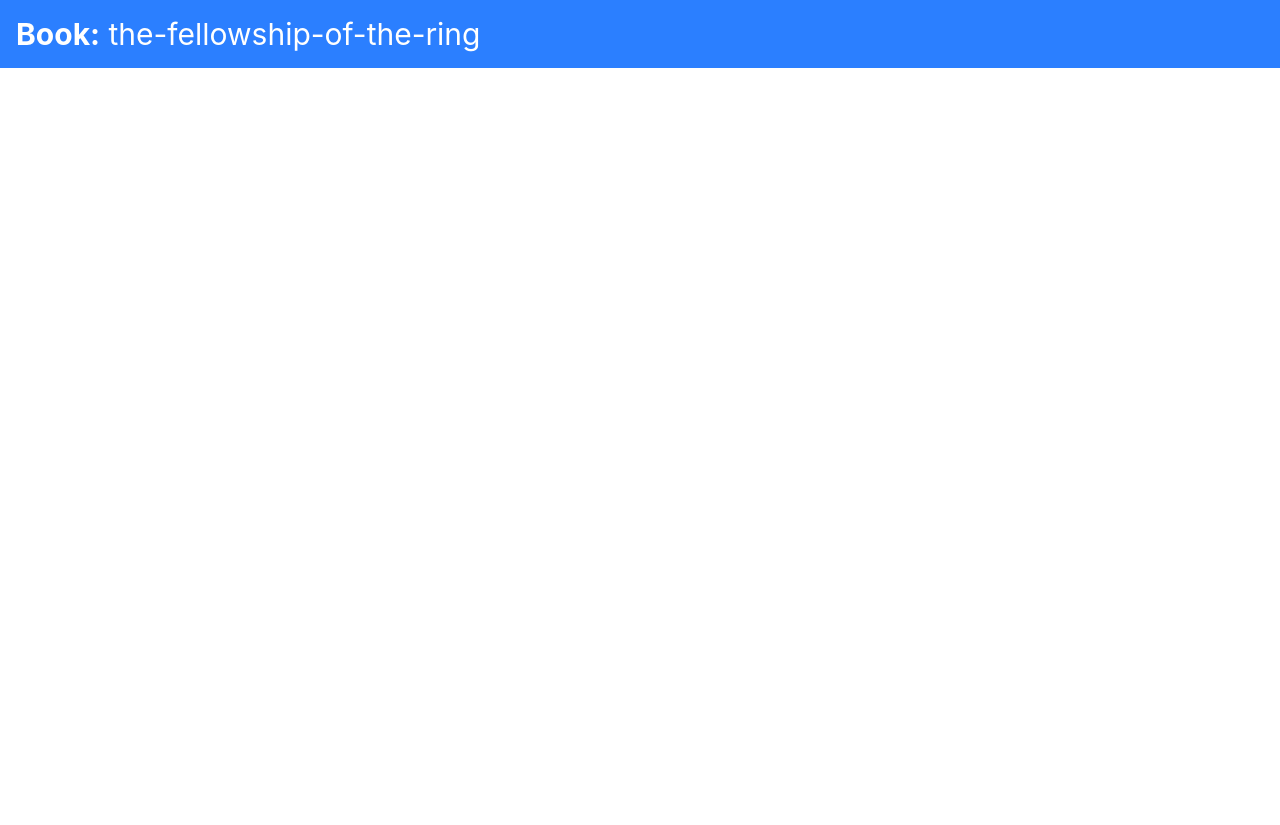
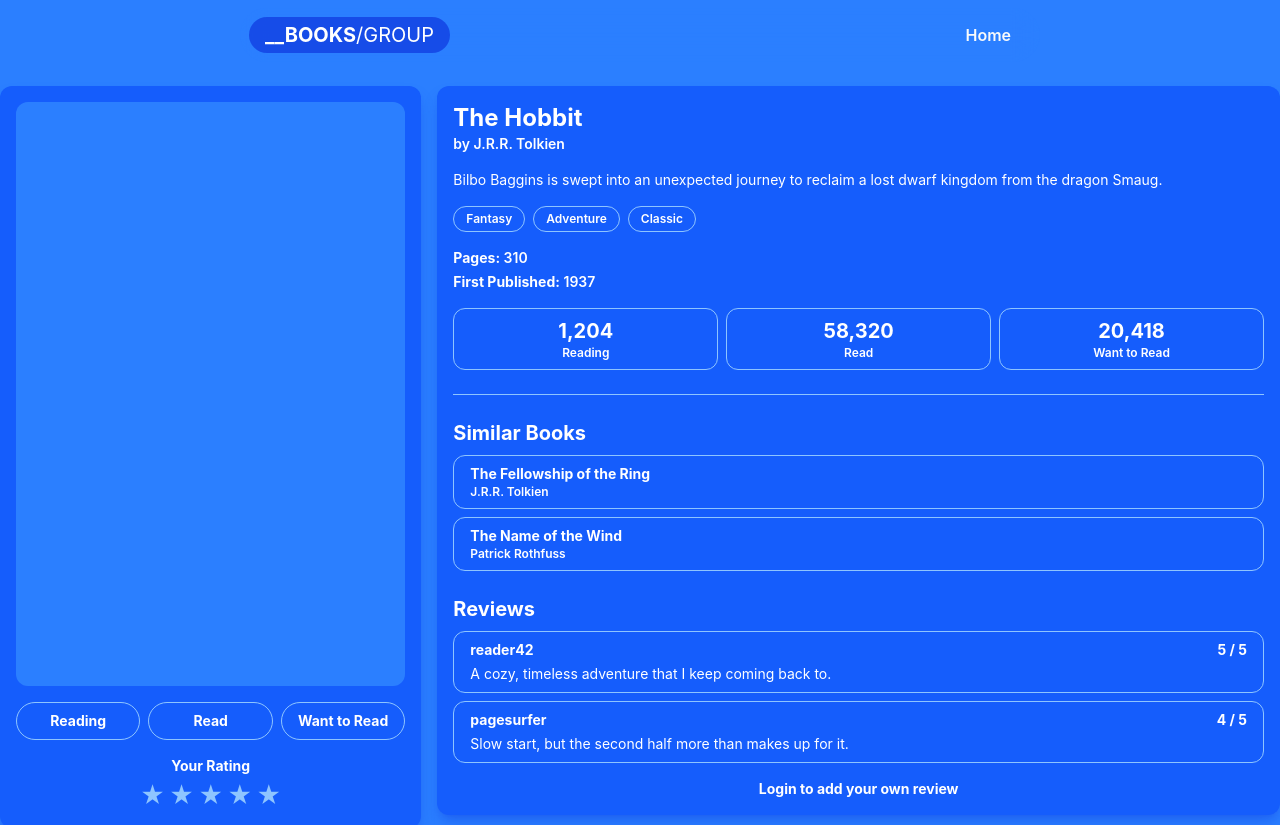
Before and after one commit to Gridex118/MSIT7thSemSummerTraining, a React (Vite) app in the folder frontend/: page /book/the-fellowship-of-the-ring in a window 1280 px wide. Shown: the top 825 px of the page. Before the commit the page ends 800 px from the top, so only its background shows below. Built offline with nearby package versions, Linux system fonts and the light colour scheme.

Commit message:
chore: Add a book description page

```diff
--- a/frontend/src/components/LoginPage.tsx
+++ b/frontend/src/components/LoginPage.tsx
@@ -55,7 +55,7 @@
         />
       </div>
       <div>
-        <button className="w-full rounded-full border border-blue-300 bg-white p-2 text-sm font-bold text-blue-500 md:text-base dark:border-gray-700 dark:text-black">
+        <button className="w-full rounded-full border border-blue-300 bg-white p-2 text-sm font-bold text-blue-500 transition md:text-base dark:border-gray-700 dark:text-black [&:active,&:hover]:-translate-y-1">
           Login
         </button>
         <p className="mt-2 text-center text-sm font-bold dark:text-gray-400">
--- a/frontend/src/components/RegistrationPage.tsx
+++ b/frontend/src/components/RegistrationPage.tsx
@@ -80,7 +80,7 @@
         />
       </div>
       <div>
-        <button className="w-full rounded-full border border-blue-300 bg-white p-2 text-sm font-bold text-blue-500 md:text-base dark:border-gray-700 dark:text-black">
+        <button className="w-full rounded-full border border-blue-300 bg-white p-2 text-sm font-bold text-blue-500 transition md:text-base dark:border-gray-700 dark:text-black [&:active,&:hover]:-translate-y-1">
           Create Account
         </button>
         <p className="mt-2 text-center text-sm font-bold dark:text-gray-400">
--- /dev/null
+++ b/frontend/src/components/books/BookDescription.tsx
@@ -0,0 +1,25 @@
+import type { BookType } from "./types";
+
+export default function BookDescription({ book }: { book: BookType }) {
+  return (
+    <>
+      <div>
+        <h2 className="text-xl font-bold md:text-2xl">{book.title}</h2>
+        <p className="text-sm font-semibold dark:text-gray-400">
+          by {book.author}
+        </p>
+      </div>
+      <p className="text-sm">{book.description}</p>
+      <ul className="flex flex-wrap gap-2">
+        {book.genres.map((genre) => (
+          <li
+            key={genre}
+            className="rounded-full border border-blue-300 px-3 py-1 text-xs font-semibold dark:border-gray-700"
+          >
+            {genre}
+          </li>
+        ))}
+      </ul>
+    </>
+  );
+}
--- a/frontend/src/components/books/BookPage.tsx
+++ b/frontend/src/components/books/BookPage.tsx
@@ -1,13 +1,240 @@
-import { useParams } from "react-router";
+import Navbar, { type NavbarLinkType } from "../common/Navbar";
+import Footer from "../common/Footer";
+import { useState } from "react";
+import { Link } from "react-router";
+import BookDescription from "./BookDescription";
+import type {
+  BookType,
+  BookCommunityType,
+  SimilarBookType,
+  ReviewType,
+} from "./types";
 
-export default function BookPage() {
-  const { bookName } = useParams();
+const placeholderBook: BookType = {
+  title: "The Hobbit",
+  author: "J.R.R. Tolkien",
+  description:
+    "Bilbo Baggins is swept into an unexpected journey to reclaim a lost dwarf kingdom from the dragon Smaug.",
+  genres: ["Fantasy", "Adventure", "Classic"],
+  pages: 310,
+  firstPublished: "1937",
+  stats: { reading: 1204, read: 58320, wantToRead: 20418 },
+};
 
+const placeholderCommunity: BookCommunityType = {
+  similarBooks: [
+    {
+      slug: "the-fellowship-of-the-ring",
+      title: "The Fellowship of the Ring",
+      author: "J.R.R. Tolkien",
+    },
+    {
+      slug: "the-name-of-the-wind",
+      title: "The Name of the Wind",
+      author: "Patrick Rothfuss",
+    },
+  ],
+  reviews: [
+    {
+      id: 1,
+      user: "reader42",
+      rating: 5,
+      content: "A cozy, timeless adventure that I keep coming back to.",
+    },
+    {
+      id: 2,
+      user: "pagesurfer",
+      rating: 4,
+      content: "Slow start, but the second half more than makes up for it.",
+    },
+  ],
+};
+
+type StatBoxProps = { label: string; value: number };
+function StatBox({ label, value }: StatBoxProps) {
   return (
-    <div className="bg-blue-500 text-white p-4">
-      <h1 className="text-3xl text-bold">
-        <span className="font-bold">Book:</span> {bookName}
-      </h1>
+    <div className="flex flex-col items-center rounded-xl border border-blue-300 p-2 dark:border-gray-700">
+      <p className="text-lg font-bold md:text-xl">{value.toLocaleString()}</p>
+      <p className="text-center text-xs font-semibold dark:text-gray-400">
+        {label}
+      </p>
     </div>
   );
 }
+
+type InfoRowProps = { label: string; value: string | number };
+function InfoRow({ label, value }: InfoRowProps) {
+  return (
+    <p className="text-sm font-semibold">
+      <span className="font-bold">{label}:</span> {value}
+    </p>
+  );
+}
+
+function BookDetailsSection({ book }: { book: BookType }) {
+  return (
+    <section className="flex flex-col gap-4">
+      <BookDescription book={book} />
+      <div className="flex flex-col gap-1">
+        <InfoRow label="Pages" value={book.pages} />
+        <InfoRow label="First Published" value={book.firstPublished} />
+      </div>
+      <div className="grid grid-cols-3 gap-2">
+        <StatBox label="Reading" value={book.stats.reading} />
+        <StatBox label="Read" value={book.stats.read} />
+        <StatBox label="Want to Read" value={book.stats.wantToRead} />
+      </div>
+    </section>
+  );
+}
+
+function SimilarBookCard({ book }: { book: SimilarBookType }) {
+  return (
+    <Link
+      className="rounded-xl border border-blue-300 p-2 px-4 transition dark:border-gray-700 [&:active,&:hover]:-translate-y-1"
+      to={`/book/${book.slug}`}
+    >
+      <p className="text-sm font-bold">{book.title}</p>
+      <p className="text-xs font-semibold dark:text-gray-400">{book.author}</p>
+    </Link>
+  );
+}
+
+function ReviewCard({ review }: { review: ReviewType }) {
+  return (
+    <div className="flex flex-col gap-1 rounded-xl border border-blue-300 p-2 px-4 dark:border-gray-700">
+      <div className="flex justify-between text-sm font-bold">
+        <p>{review.user}</p>
+        <p>{review.rating} / 5</p>
+      </div>
+      <p className="text-sm">{review.content}</p>
+    </div>
+  );
+}
+
+function BookCommunitySection({ community }: { community: BookCommunityType }) {
+  return (
+    <section className="flex flex-col gap-6 border-t border-blue-300 pt-6 dark:border-gray-700">
+      <div className="flex flex-col gap-2">
+        <h2 className="text-lg font-bold md:text-xl">Similar Books</h2>
+        {community.similarBooks.map((book) => (
+          <SimilarBookCard key={book.slug} book={book} />
+        ))}
+      </div>
+      <div className="flex flex-col gap-2">
+        <h2 className="text-lg font-bold md:text-xl">Reviews</h2>
+        {community.reviews.map((review) => (
+          <ReviewCard key={review.id} review={review} />
+        ))}
+        <p className="mt-2 text-center text-sm font-bold dark:text-gray-400">
+          <Link
+            className="dark:text-white [&:hover,&:active]:underline"
+            to="/login"
+          >
+            Login
+          </Link>{" "}
+          to add your own review
+        </p>
+      </div>
+    </section>
+  );
+}
+
+type ReadingStatusType = "reading" | "read" | "wantToRead";
+const statusOptions: ReadingStatusType[] = ["reading", "read", "wantToRead"];
+const statusLabels: Record<ReadingStatusType, string> = {
+  reading: "Reading",
+  read: "Read",
+  wantToRead: "Want to Read",
+};
+
+function CoverImage() {
+  return (
+    <div className="aspect-2/3 w-full rounded-xl bg-blue-500 text-blue-500 dark:bg-gray-600 dark:text-black"></div>
+  );
+}
+
+type ReadingStatusToggleProps = {
+  status: ReadingStatusType | null;
+  onChange: (status: ReadingStatusType | null) => void;
+};
+function ReadingStatusToggle({ status, onChange }: ReadingStatusToggleProps) {
+  return (
+    <div className="grid grid-cols-3 gap-2 sm:grid-cols-1 lg:grid-cols-3">
+      {statusOptions.map((option) => (
+        <button
+          key={option}
+          type="button"
+          className={`rounded-full border p-2 text-xs font-bold transition md:text-sm [&:active,&:hover]:-translate-y-1 ${
+            status === option
+              ? "border-white bg-white text-blue-500 dark:text-black"
+              : "border-blue-300 dark:border-gray-700"
+          }`}
+          onClick={() => onChange(status === option ? null : option)}
+        >
+          {statusLabels[option]}
+        </button>
+      ))}
+    </div>
+  );
+}
+
+type StarRatingProps = { rating: number; onChange: (rating: number) => void };
+function StarRating({ rating, onChange }: StarRatingProps) {
+  return (
+    <div className="flex flex-col items-center gap-1">
+      <p className="text-sm font-bold dark:text-gray-400">Your Rating</p>
+      <div className="flex gap-1">
+        {[1, 2, 3, 4, 5].map((star) => (
+          <button
+            key={star}
+            type="button"
+            className={`text-2xl transition [&:active,&:hover]:-translate-y-1 ${
+              star <= rating
+                ? "text-yellow-300"
+                : "text-blue-300 dark:text-gray-700"
+            }`}
+            onClick={() => onChange(star === rating ? 0 : star)}
+          >
+            ★
+          </button>
+        ))}
+      </div>
+    </div>
+  );
+}
+
+type BookSidePanelProps = { isLoggedIn: boolean };
+function BookSidePanel({ isLoggedIn }: BookSidePanelProps) {
+  const [status, setStatus] = useState<ReadingStatusType | null>(null);
+  const [rating, setRating] = useState(0);
+
+  return (
+    <aside className="flex flex-col gap-4 rounded-xl bg-blue-600 p-4 text-white shadow-lg shadow-blue-700/40 md:self-start dark:bg-black dark:shadow-black/60">
+      <CoverImage />
+      {isLoggedIn && (
+        <ReadingStatusToggle status={status} onChange={setStatus} />
+      )}
+      {isLoggedIn && <StarRating rating={rating} onChange={setRating} />}
+    </aside>
+  );
+}
+
+export default function BookPage() {
+  const navbarLinks: NavbarLinkType[] = [{ label: "Home", href: "/" }];
+  const isLoggedIn = true;
+
+  return (
+    <div className="flex min-h-screen flex-col bg-blue-500 dark:bg-gray-700">
+      <Navbar links={navbarLinks} />
+      <main className="container mx-auto mt-4 mb-24 grid grid-cols-1 gap-4 p-4 sm:gap-2 sm:p-0 md:grid-cols-[1fr_2fr] lg:gap-4">
+        <BookSidePanel isLoggedIn={isLoggedIn} />
+        <div className="flex flex-col gap-6 rounded-xl bg-blue-600 p-4 text-white shadow-lg shadow-blue-700/40 md:self-start dark:bg-black dark:shadow-black/60">
+          <BookDetailsSection book={placeholderBook} />
+          <BookCommunitySection community={placeholderCommunity} />
+        </div>
+      </main>
+      <Footer />
+    </div>
+  );
+}
--- /dev/null
+++ b/frontend/src/components/books/types.tsx
@@ -0,0 +1,23 @@
+export type BookType = {
+  title: string;
+  author: string;
+  description: string;
+  genres: string[];
+  pages: number;
+  firstPublished: string;
+  stats: { reading: number; read: number; wantToRead: number };
+};
+
+export type SimilarBookType = { slug: string; title: string; author: string };
+
+export type ReviewType = {
+  id: number;
+  user: string;
+  rating: number;
+  content: string;
+};
+
+export type BookCommunityType = {
+  similarBooks: SimilarBookType[];
+  reviews: ReviewType[];
+};
```
